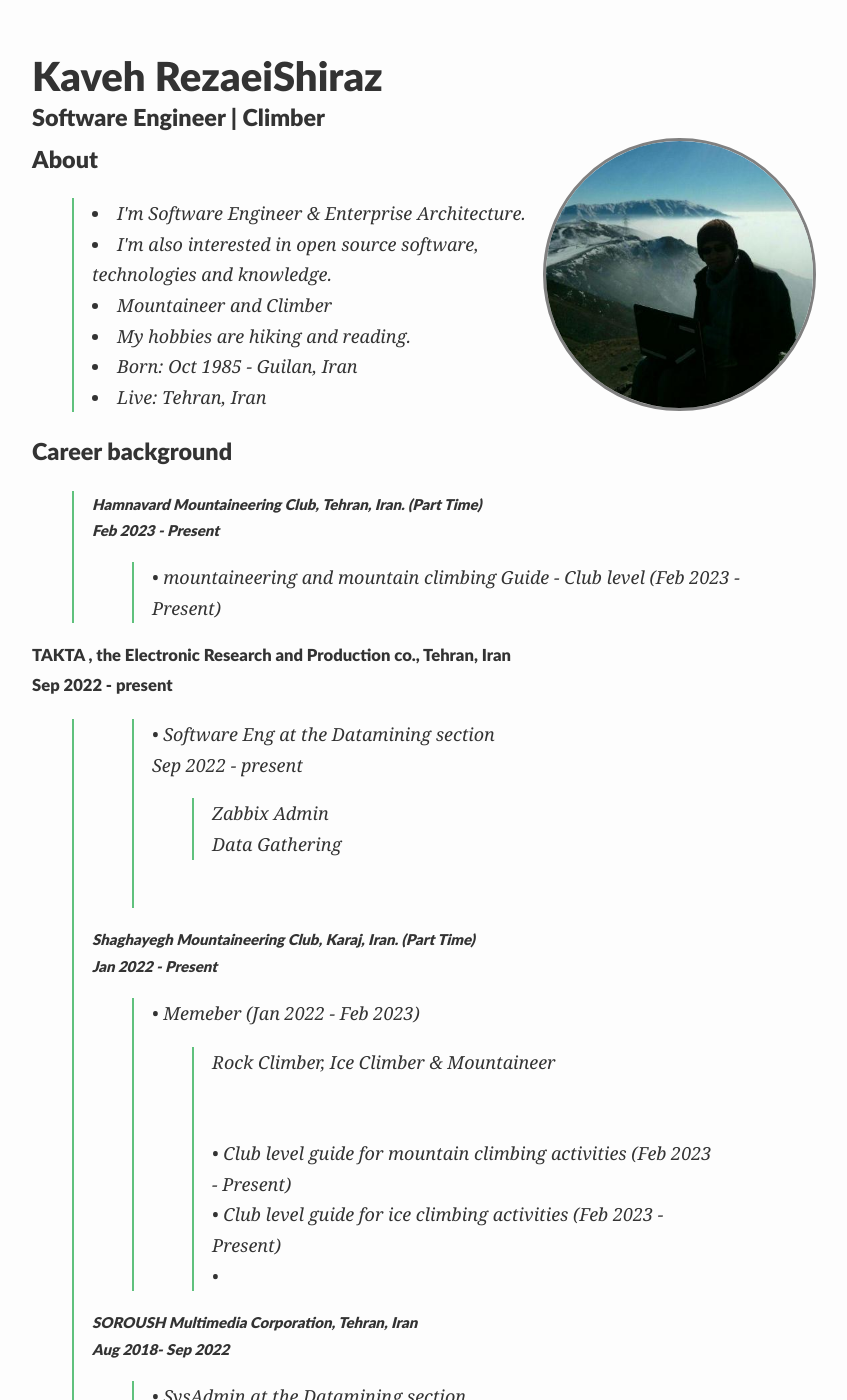
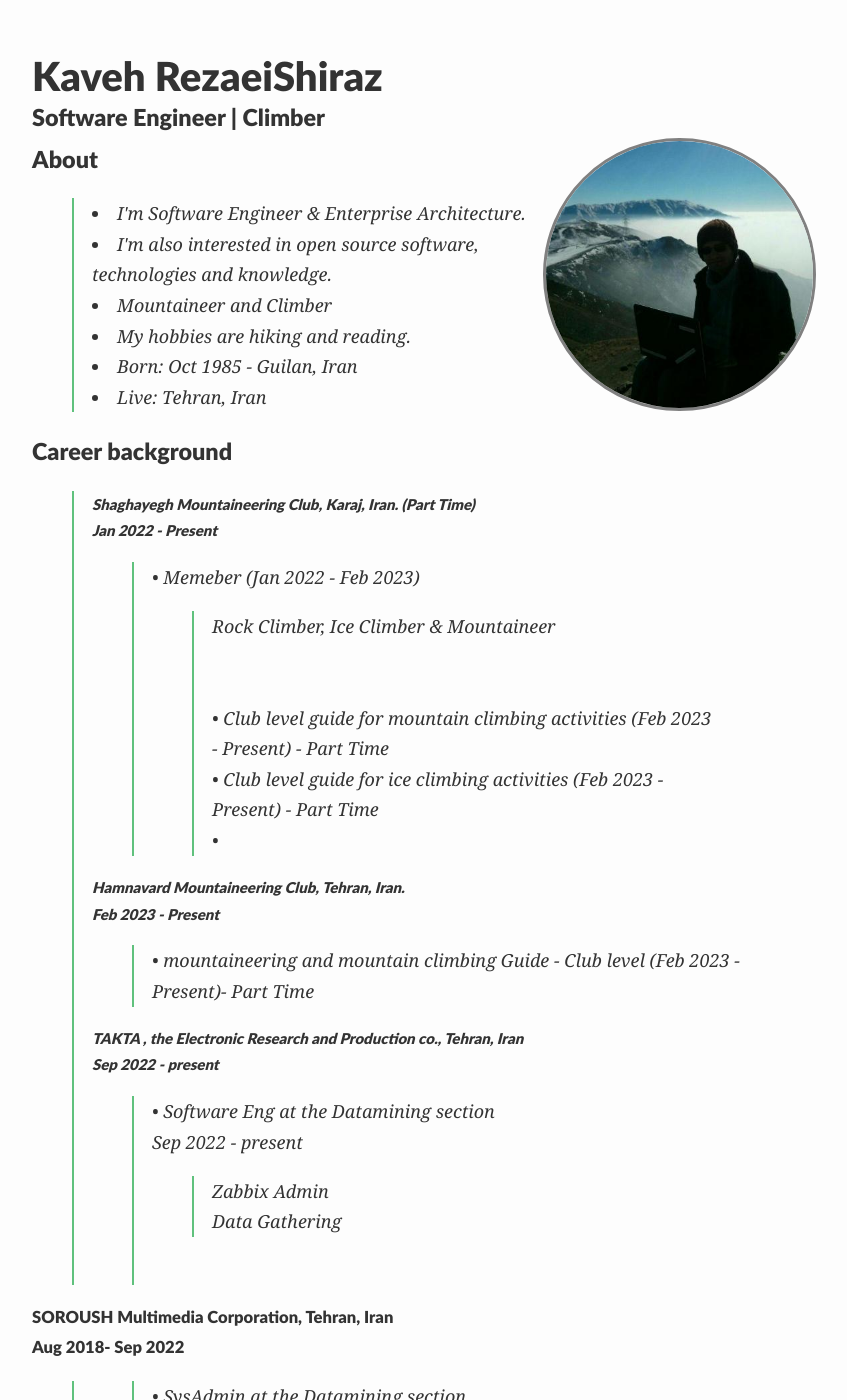
Before and after one commit to KavehRS/website, a Jekyll site: the page built from index.md, in a window 1280 px wide and 1400 px high. Shown: the whole window, without its empty margins (208-1055 px from the left). Built offline with Jekyll 4.4.1, drawn with Linux system fonts in a browser that asks for light colours; nearby versions of some CDN libraries; our own code applies the rules of GitHub Pages for plain Markdown files; some of the changed lines change nothing that is shown.

Commit message:
Update index.md

```diff
--- a/index.md
+++ b/index.md
@@ -20,12 +20,20 @@
 ### Career background
 >
 >
-##### Hamnavard Mountaineering Club, Tehran, Iran. (Part Time) <br> Feb 2023 - Present<br>
->> •  mountaineering and mountain climbing Guide - Club level (Feb 2023 - Present)   <br>
+##### Shaghayegh Mountaineering Club, Karaj, Iran. (Part Time) <br> Jan 2022 - Present<br>
+>> •  Memeber (Jan 2022 - Feb 2023)   <br>
+>>> Rock Climber, Ice Climber &   Mountaineer <br>
+>> <br>
+>> •  Club level guide for mountain climbing activities  (Feb 2023 - Present) - Part Time   <br>
+>> •  Club level guide for ice climbing activities  (Feb 2023 - Present) - Part Time  <br>
+>> •
+>
+>
+##### Hamnavard Mountaineering Club, Tehran, Iran. <br> Feb 2023 - Present<br>
+>> •  mountaineering and mountain climbing Guide - Club level (Feb 2023 - Present)- Part Time  <br>
 >>>
 >
 >
-
 ##### TAKTA , the Electronic Research and Production co., Tehran, Iran<br> Sep 2022 - present<br>
 >> •	Software Eng at the Datamining section<br>  Sep 2022 - present<br>
 >>> Zabbix Admin<br>
@@ -34,15 +42,7 @@
 >> ‌ <br>
 >
 >
-##### Shaghayegh Mountaineering Club, Karaj, Iran. (Part Time) <br> Jan 2022 - Present<br>
->> •  Memeber (Jan 2022 - Feb 2023)   <br>
->>> Rock Climber, Ice Climber &   Mountaineer <br>
->> <br>
->> •  Club level guide for mountain climbing activities  (Feb 2023 - Present)   <br>
->> •  Club level guide for ice climbing activities  (Feb 2023 - Present)  <br>
->> •
->
->
+
 ##### SOROUSH Multimedia Corporation, Tehran, Iran<br> Aug 2018- Sep 2022 <br>
 >> •	SysAdmin at the Datamining section<br> Jan 2021 – Sep 2022<br>
 >>> Linux SysAdmin<br>
```
